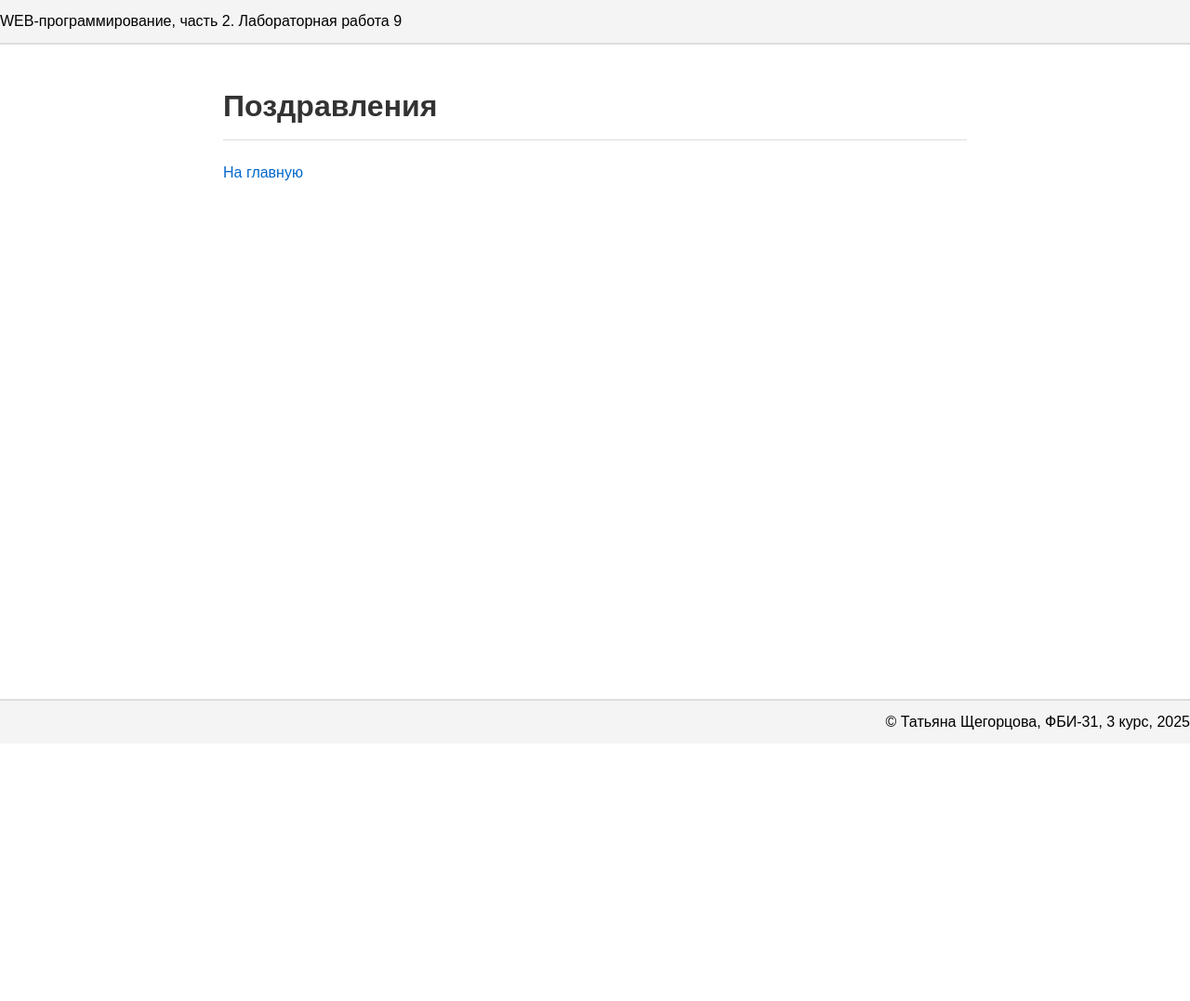
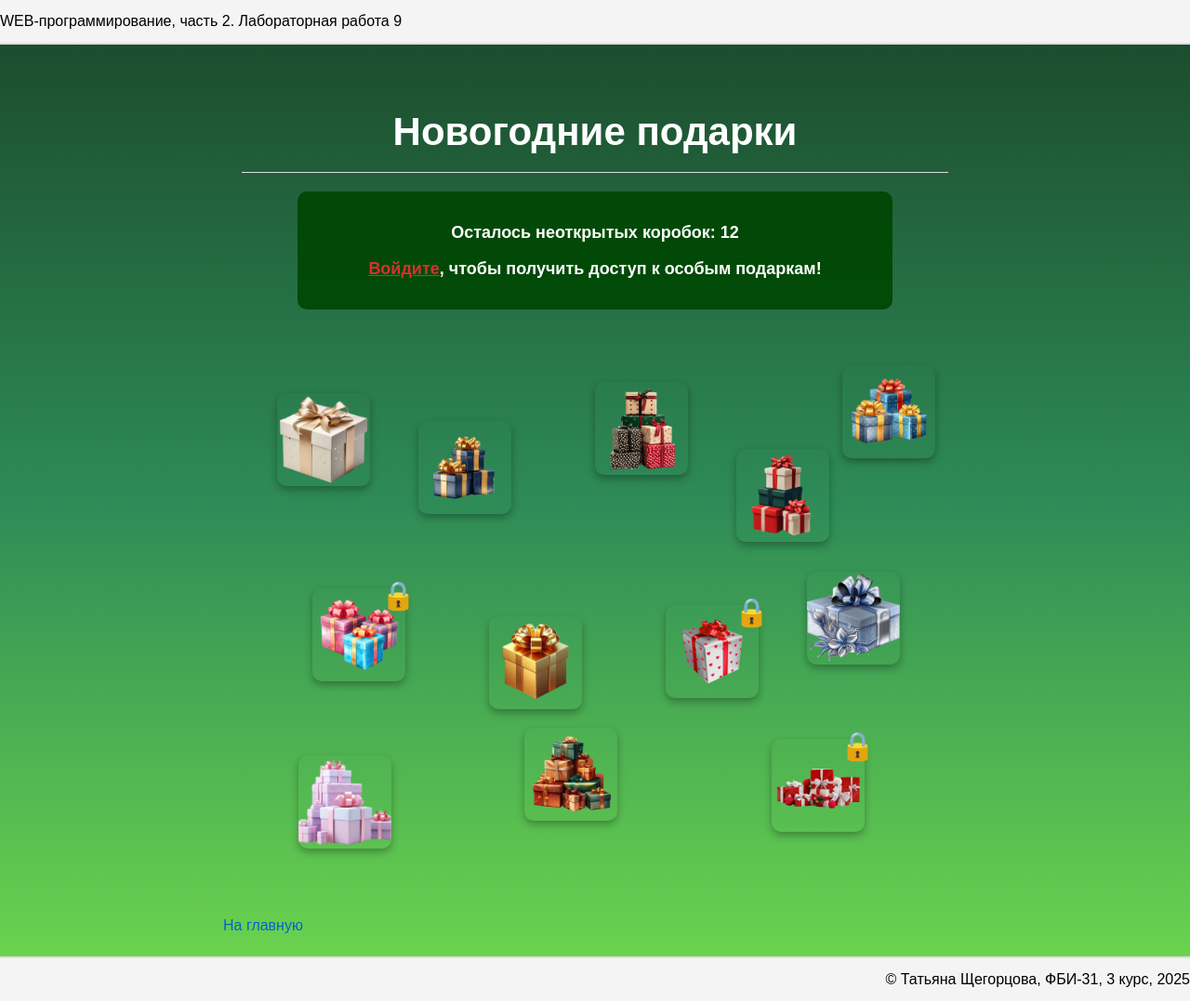
Before and after one commit to Tanya060323/web-back-labs, a Flask app: page /lab9/ in a window 1280 px wide. Shown: the whole page at 93% size. Before the commit the page ends 785 px from the top, so only its background shows below. Run offline with Flask 3, Linux system fonts and the light colour scheme.

Commit message:
Новогодние подарки

```diff
--- a/lab5.py
+++ b/lab5.py
@@ -107,7 +107,10 @@ def login():
     session['login'] = login
     session['user_id'] = user['id']
     db_close(conn, cur)
+
     return render_template('lab5/success_login.html', login=login)
+
+
 
 
 @lab5.route('/lab5/create', methods = ['GET', 'POST'])
--- a/lab9.py
+++ b/lab9.py
@@ -1,7 +1,104 @@
-from flask import Blueprint, render_template
+from flask import Blueprint, render_template, request, session, jsonify, redirect
 
 lab9 = Blueprint('lab9', __name__)
 
+opened_boxes = set()
+
+boxes = [
+    {'id': 0, 'text': 'С Новым годом! Пусть этот год принесёт вам счастье и радость!', 'img': '/static/lab9/gift1.png'},
+    {'id': 1, 'text': 'Желаю вам крепкого здоровья и благополучия в наступающем году!', 'img': '/static/lab9/gift2.png'},
+    {'id': 2, 'text': 'Пусть Новый год подарит вам море позитива и улыбок!', 'img': '/static/lab9/gift3.png'},
+    {'id': 3, 'text': 'С наступающим! Пусть все мечты сбываются!', 'img': '/static/lab9/gift4.png'},
+    {'id': 4, 'text': 'Желаю вам успехов во всех начинаниях и достижения целей!', 'img': '/static/lab9/gift5.png'},
+    {'id': 5, 'text': 'Пусть Новый год принесёт вам удачу и процветание!', 'img': '/static/lab9/gift6.png', 'auth': True},
+    {'id': 6, 'text': 'С Новым годом! Пусть в вашей жизни будет много радостных моментов!', 'img': '/static/lab9/gift7.png'},
+    {'id': 7, 'text': 'Желаю вам тепла, уюта и семейного счастья!', 'img': '/static/lab9/gift8.png', 'auth': True},
+    {'id': 8, 'text': 'Пусть Новый год откроет перед вами новые возможности!', 'img': '/static/lab9/gift9.png'},
+    {'id': 9, 'text': 'С наступающим Новым годом! Пусть сбудутся все ваши желания!', 'img': '/static/lab9/gift10.png'},
+    {'id': 10, 'text': 'Желаю вам море эмоций и незабываемых впечатлений!', 'img': '/static/lab9/gift11.png'},
+    {'id': 11, 'text': 'Пусть Новый год будет полон приятных сюрпризов!', 'img': '/static/lab9/gift12.png', 'auth': True}
+]
+
+positions = [
+    {'top': 10, 'left': 5}, {'top': 15, 'left': 25}, {'top': 8, 'left': 50},
+    {'top': 20, 'left': 70}, {'top': 5, 'left': 85}, {'top': 45, 'left': 10},
+    {'top': 50, 'left': 35}, {'top': 48, 'left': 60}, {'top': 42, 'left': 80},
+    {'top': 75, 'left': 8}, {'top': 70, 'left': 40}, {'top': 72, 'left': 75}
+]
+
+
 @lab9.route('/lab9/')
-def main():
-    return render_template('lab9/lab9.html')
+def lab():
+    if 'opened_count' not in session:
+        session['opened_count'] = 0
+
+    unopened = len(boxes) - len(opened_boxes)
+
+    login = session.get('login')
+
+    return render_template('lab9/lab9.html', unopened=unopened, login=login)
+
+
+@lab9.route('/lab9/rest-api/boxes', methods=['GET'])
+def get_boxes():
+    result = []
+    for i in range(len(boxes)):
+        box = boxes[i]
+        result.append({
+            'id': box['id'],
+            'top': positions[i]['top'],
+            'left': positions[i]['left'],
+            'opened': box['id'] in opened_boxes,
+            'need_auth': box.get('auth', False),
+            'img': box['img']
+        })
+    return jsonify(result)
+
+
+@lab9.route('/lab9/rest-api/open/<int:box_id>', methods=['POST'])
+def open_box(box_id):
+    if box_id < 0 or box_id >= len(boxes):
+        return jsonify({'error': 'Коробка не найдена'}), 404
+
+    if box_id in opened_boxes:
+        return jsonify({'error': 'Эта коробка уже пуста!'}), 400
+
+    if 'opened_count' not in session:
+        session['opened_count'] = 0
+
+    if session['opened_count'] >= 3:
+        return jsonify({'error': 'Вы уже открыли 3 коробки! Больше открывать нельзя.'}), 400
+
+    box = boxes[box_id]
+    if box.get('auth', False) and 'login' not in session:
+        return jsonify({'error': 'Этот подарок доступен только авторизованным пользователям!'}), 403
+
+    opened_boxes.add(box_id)
+    session['opened_count'] += 1
+
+    unopened = len(boxes) - len(opened_boxes)
+
+    return jsonify({
+        'text': box['text'],
+        'img': box['img'],
+        'unopened': unopened
+    })
+
+
+@lab9.route('/lab9/rest-api/reset', methods=['POST'])
+def reset():
+    if 'login' not in session:
+        return jsonify({'error': 'Необходима авторизация!'}), 403
+
+    opened_boxes.clear()
+    session['opened_count'] = 0
+
+    return jsonify({'message': 'Дед Мороз наполнил все коробки подарками!'})
+
+
+@lab9.route('/lab9/logout')
+def logout():
+    session.pop('login', None)
+    session.pop('user_id', None)
+    session.pop('opened_count', None)
+    return redirect('/lab9/')
--- a/templates/lab9/lab9.html
+++ b/templates/lab9/lab9.html
@@ -2,8 +2,180 @@
 
 {% block lab %}Лабораторная работа 9{% endblock %}
 
-{% block script %}{% endblock %}
+{% block script %}
+    <script src="{{ url_for('static', filename='lab9/main.js') }}"></script>
+    <style>
+        body {
+            background: linear-gradient(to bottom, #1a472a 0%, #2e8b57 50%, #70da4d 100%);
+            min-height: 100vh;
+            margin: 0;
+            padding: 0;
+        }
+
+        .container {
+            padding: 20px;
+        }
+
+        h1 {
+            text-align: center;
+            color: #fefefe;
+            font-size: 42px;
+            margin: 20px 0;
+        }
+
+        .info {
+            background: rgba(0, 72, 5, 0.95);
+            border-radius: 10px;
+            padding: 20px;
+            margin: 0 auto 30px;
+            max-width: 600px;
+            text-align: center;
+        }
+
+        .info p {
+            font-size: 18px;
+            margin: 10px 0;
+            font-weight: bold;
+            color: #ffffff;
+        }
+
+        .info a {
+            color: #d63031;
+            text-decoration: underline;
+        }
+
+        button {
+            background: #d63031;
+            color: white;
+            border: none;
+            padding: 10px 25px;
+            font-size: 16px;
+            border-radius: 20px;
+            cursor: pointer;
+            margin: 10px 5px;
+        }
+
+        button:hover {
+            background: #c0392b;
+        }
+
+        .area {
+            position: relative;
+            width: 100%;
+            height: 600px;
+            margin: 0 auto;
+        }
+
+        .box {
+            position: absolute;
+            width: 100px;
+            height: 100px;
+            cursor: pointer;
+            background-size: cover;
+            background-position: center;
+            border-radius: 10px;
+            box-shadow: 0 4px 8px rgba(0,0,0,0.3);
+        }
+
+        .box:hover {
+            transform: scale(1.1);
+        }
+
+
+        .box.locked::after {
+            content: "🔒";
+            position: absolute;
+            top: -15px;
+            right: -15px;
+            font-size: 30px;
+            border-radius: 50%;
+            width: 45px;
+            height: 45px;
+            display: flex;
+            align-items: center;
+            justify-content: center;
+        }
+
+        .box.opened {
+            opacity: 0.3;
+            cursor: not-allowed;
+            filter: grayscale(100%);
+            background: transparent;
+        }
+
+        .modal {
+            display: none;
+            position: fixed;
+            z-index: 1000;
+            left: 0;
+            top: 0;
+            width: 100%;
+            height: 100%;
+            background: rgba(0,0,0,0.8);
+        }
+
+        .modal-box {
+            background: #902701;
+            margin: 5% auto;
+            padding: 30px;
+            border-radius: 15px;
+            width: 80%;
+            max-width: 600px;
+        }
+
+        .close {
+            color: #fff;
+            float: right;
+            font-size: 35px;
+            font-weight: bold;
+            cursor: pointer;
+        }
+
+        .close:hover {
+            color: #ddd;
+        }
+
+        .modal h2 {
+            color: #fff;
+            text-align: center;
+            font-size: 24px;
+            margin: 20px 0;
+        }
+
+        .modal img {
+            display: block;
+            max-width: 100%;
+            max-height: 400px;
+            margin: 20px auto;
+            border-radius: 10px;
+        }
+    </style>
+{% endblock %}
 
 {% block main %}
-    <h1>Поздравления</h1>
+    <div class="container">
+        <h1>Новогодние подарки</h1>
+
+        <div class="info">
+            <p>Осталось неоткрытых коробок: <span id="count">{{ unopened }}</span></p>
+
+            {% if login %}
+                <p>Добро пожаловать, {{ login }}!</p>
+                <button onclick="resetBoxes()">Дед Мороз</button>
+                <button onclick="location.href='/lab9/logout'">Выйти</button>
+            {% else %}
+                <p><a href="/lab5/login">Войдите</a>, чтобы получить доступ к особым подаркам!</p>
+            {% endif %}
+        </div>
+
+        <div id="area" class="area"></div>
+    </div>
+
+    <div id="modal" class="modal">
+        <div class="modal-box">
+            <span class="close" onclick="closeModal()">&times;</span>
+            <h2 id="text"></h2>
+            <img id="img" src="" alt="Подарок">
+        </div>
+    </div>
 {% endblock %}
```
Also changed, not shown: static/lab9/main.js (added, +94 -0 lines), static/lab9/gift1.png (added), static/lab9/gift10.png (added), static/lab9/gift11.png (added), static/lab9/gift12.png (added), static/lab9/gift2.png (added), static/lab9/gift3.png (added), static/lab9/gift4.png (added), static/lab9/gift5.png (added), static/lab9/gift6.png (added), static/lab9/gift7.png (added), static/lab9/gift8.png (added), static/lab9/gift9.png (added).
